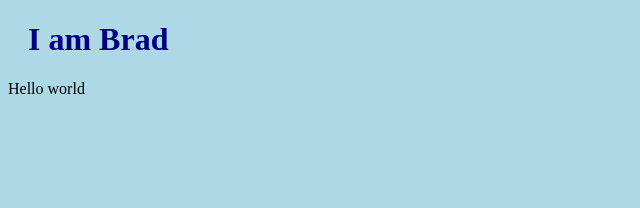
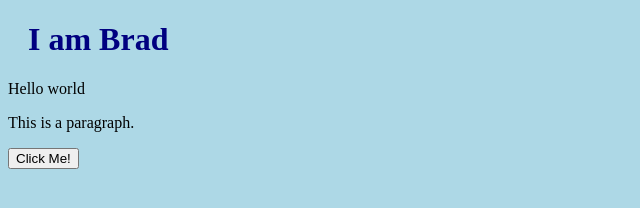
Before and after one commit to doctorillumination/brad.github.io, a plain HTML site: page index.html in a window 1280 px wide. Shown: the whole page, without its empty margins (0-640 px from the left). Drawn offline with Linux system fonts and the light colour scheme; files whose address does not match are found by name.

Commit message:
Update index.html

```diff
--- a/index.html
+++ b/index.html
@@ -21,6 +21,10 @@
     <main>
         <section>
             <p>Hello world</p>
+             <p id="demo">This is a paragraph.</p>
+    <button onclick="changeText()">Click Me!</button>
+
+    <script src="script.js"></script>
         </section>
 
         <aside>
```
